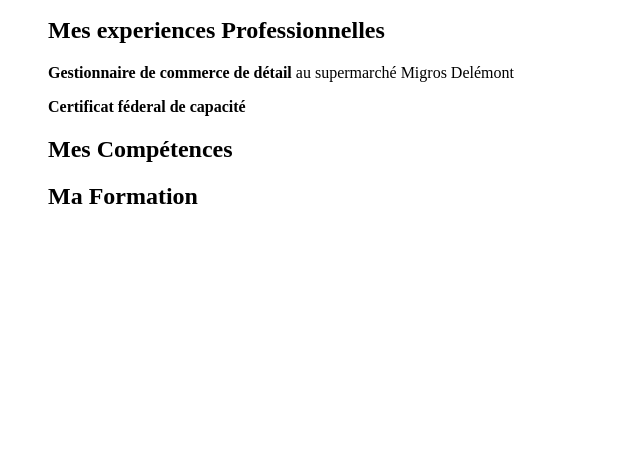
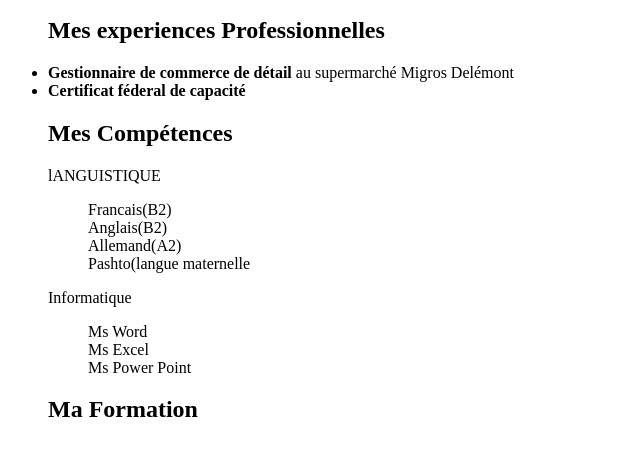
Before and after one commit to mahmoodshinwari/CV, a plain HTML site: page index.html in a window 1280 px wide. Shown: the part 283-738 px from the top of the page, without its empty margins (0-640 px from the left). Drawn offline with Linux system fonts and the light colour scheme.

Commit message:
ajouter les competences

```diff
--- a/index.html
+++ b/index.html
@@ -5,19 +5,33 @@
     <meta name="viewport" content="width=device-width, initial-scale=1.0">
     <title>Mahmood Shinwari/Curriculum Vitae</title>
 </head>
-<img src="https://images.emojiterra.com/google/noto-emoji/unicode-15/color/svg/1f472.svg" width="200" height="100" alt="">
+        <img src="https://images.emojiterra.com/google/noto-emoji/unicode-15/color/svg/1f472.svg" width="200" height="100" alt="">
     <body>
     <ul>
-        <li> Mes experiences</li>
-        <li> Mes competences</li>
-        <li> Ma Formation</li>
+            <li> Mes experiences</li>
+            <li> Mes competences</li>
+             <li> Ma Formation</li>
 
         <h1> Mahmood Shinwari CV</h1>
         <p> Etudiant de l'ESIG</p>
+
         <h2> Mes experiences Professionnelles</h2>
-        <p><strong> Gestionnaire de commerce de détail</strong> au supermarché Migros Delémont</p>
-        <p><strong>Certificat féderal de capacité</strong></p>
+                <li><strong> Gestionnaire de commerce de détail</strong> au supermarché Migros Delémont</li>
+                 <li><strong>Certificat féderal de capacité</strong></li>
+
+
+
         <h2> Mes Compétences</h2>
+        <P>lANGUISTIQUE</P>
+            <ol> Francais(B2)</ol>
+            <ol>Anglais(B2)</ol>
+            <ol>Allemand(A2)</ol>
+            <ol>Pashto(langue maternelle</ol>
+        <P>Informatique</P>
+            <ol>Ms Word</ol>
+            <ol>Ms Excel</ol>
+            <ol>Ms Power Point</ol>
+
         <h2> Ma Formation </h2>
 
 
```
